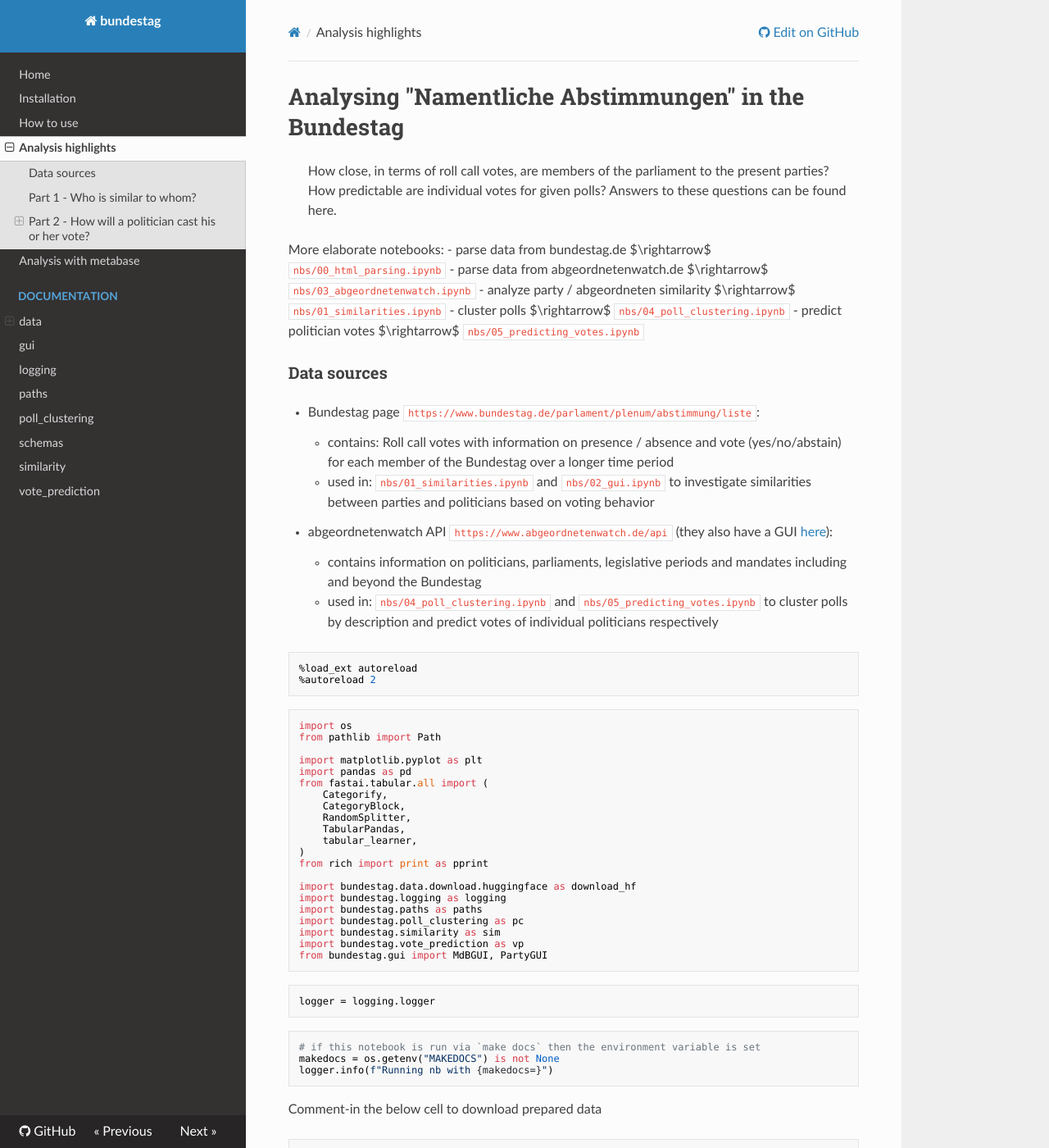
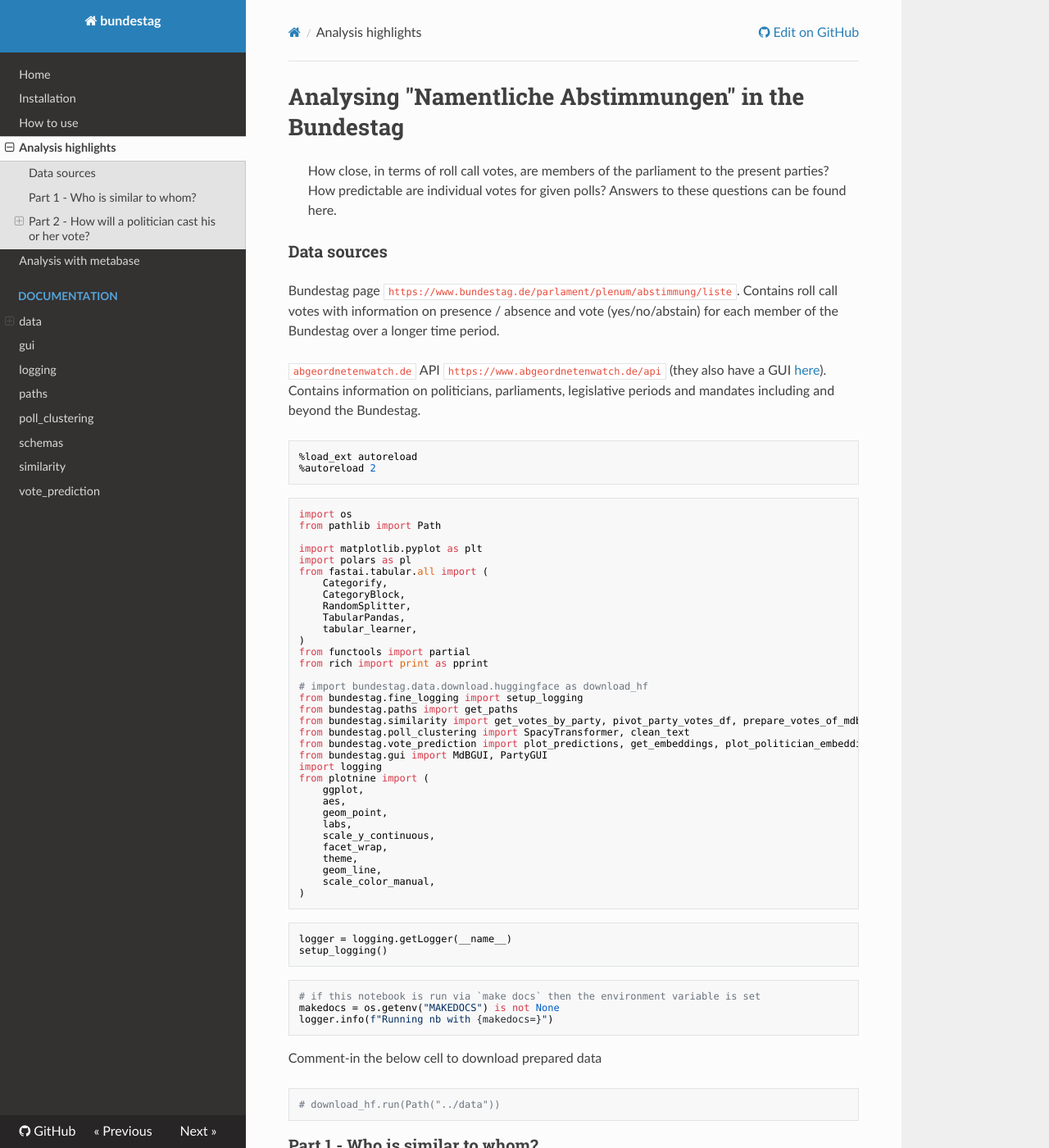
Before and after one commit to eschmidt42/bundestag, an MkDocs documentation site: the page built from docs/analysis-highlights.md, in a window 1280 px wide and 1400 px high. Shown: the whole window at 82% size. Built offline with MkDocs 1.6.1, drawn with Linux system fonts in a browser that asks for light colours; nearby versions of some CDN libraries; some of the changed text lies outside the part shown.

Commit message:
docs: updated analysis-highlights nb

````diff
--- a/docs/analysis-highlights.md
+++ b/docs/analysis-highlights.md
@@ -2,22 +2,11 @@
 
 > How close, in terms of roll call votes, are members of the parliament to the present parties? How predictable are individual votes for given polls? Answers to these questions can be found here.
 
-More elaborate notebooks:
-- parse data from bundestag.de $\rightarrow$ `nbs/00_html_parsing.ipynb`
-- parse data from abgeordnetenwatch.de $\rightarrow$ `nbs/03_abgeordnetenwatch.ipynb`
-- analyze party / abgeordneten similarity $\rightarrow$ `nbs/01_similarities.ipynb`
-- cluster polls $\rightarrow$ `nbs/04_poll_clustering.ipynb`
-- predict politician votes $\rightarrow$ `nbs/05_predicting_votes.ipynb`
-
-
 ### Data sources
 
-* Bundestag page `https://www.bundestag.de/parlament/plenum/abstimmung/liste`:
-    * contains: Roll call votes with information on presence / absence and vote (yes/no/abstain) for each member of the Bundestag over a longer time period
-    * used in: `nbs/01_similarities.ipynb` and `nbs/02_gui.ipynb` to investigate similarities between parties and politicians based on voting behavior
-* abgeordnetenwatch API `https://www.abgeordnetenwatch.de/api` (they also have a GUI [here](https://www.abgeordnetenwatch.de)):
-    * contains information on politicians, parliaments, legislative periods and mandates including and beyond the Bundestag
-    * used in: `nbs/04_poll_clustering.ipynb` and `nbs/05_predicting_votes.ipynb` to cluster polls by description and predict votes of individual politicians respectively
+Bundestag page `https://www.bundestag.de/parlament/plenum/abstimmung/liste`. Contains roll call votes with information on presence / absence and vote (yes/no/abstain) for each member of the Bundestag over a longer time period.
+
+`abgeordnetenwatch.de` API `https://www.abgeordnetenwatch.de/api` (they also have a GUI [here](https://www.abgeordnetenwatch.de)). Contains information on politicians, parliaments, legislative periods and mandates including and beyond the Bundestag.
 
 
 ```python
@@ -31,7 +20,7 @@
 from pathlib import Path
 
 import matplotlib.pyplot as plt
-import pandas as pd
+import polars as pl
 from fastai.tabular.all import (
     Categorify,
     CategoryBlock,
@@ -39,20 +28,34 @@
     TabularPandas,
     tabular_learner,
 )
+from functools import partial
 from rich import print as pprint
 
-import bundestag.data.download.huggingface as download_hf
-import bundestag.logging as logging
-import bundestag.paths as paths
-import bundestag.poll_clustering as pc
-import bundestag.similarity as sim
-import bundestag.vote_prediction as vp
+# import bundestag.data.download.huggingface as download_hf
+from bundestag.fine_logging import setup_logging
+from bundestag.paths import get_paths
+from bundestag.similarity import get_votes_by_party, pivot_party_votes_df, prepare_votes_of_mdb, align_mdb_with_parties,compute_similarity, plot, align_party_with_all_parties
+from bundestag.poll_clustering import SpacyTransformer, clean_text
+from bundestag.vote_prediction import plot_predictions, get_embeddings, plot_politician_embeddings, plot_poll_embeddings
 from bundestag.gui import MdBGUI, PartyGUI
+import logging
+from plotnine import (
+    ggplot,
+    aes,
+    geom_point,
+    labs,
+    scale_y_continuous,
+    facet_wrap,
+    theme,
+    geom_line,
+    scale_color_manual,
+)
 ```
 
 
 ```python
-logger = logging.logger
+logger = logging.getLogger(__name__)
+setup_logging()
 ```
 
 
@@ -66,7 +69,7 @@
 
 
 ```python
-# download_hf.run(Path("data"))
+# download_hf.run(Path("../data"))
 ```
 
 ### Part 1 - Who is similar to whom?
@@ -80,7 +83,7 @@
 
 
 ```python
-_paths = paths.get_paths("../data")
+_paths = get_paths(Path("../data"))
 _fig_path = Path("./images")
 ```
 
@@ -91,22 +94,27 @@
 
 
 ```python
-df = pd.read_parquet(path=file)
-df.head(3).T
+df = pl.read_parquet(file)
+df.head(3)
 ```
 
 Votes by party
 
 
 ```python
-party_votes = sim.get_votes_by_party(df)
+party_votes = get_votes_by_party(df)
+```
+
+
+```python
+party_votes.head()
 ```
 
 Re-arranging `party_votes`
 
 
 ```python
-party_votes_pivoted = sim.pivot_party_votes_df(party_votes)
+party_votes_pivoted = pivot_party_votes_df(party_votes)
 party_votes_pivoted.head()
 ```
 
@@ -117,7 +125,7 @@
 
 ```python
 mdb = "Peter Altmaier"
-mdb_votes = sim.prepare_votes_of_mdb(df, mdb)
+mdb_votes = prepare_votes_of_mdb(df, mdb)
 mdb_votes.head()
 ```
 
@@ -125,22 +133,26 @@
 
 
 ```python
-mdb_vs_parties = sim.align_mdb_with_parties(
-    mdb_votes, party_votes_pivoted
-).pipe(sim.compute_similarity, lsuffix="mdb", rsuffix="party")
-mdb_vs_parties.head(3).T
+mdb_and_parties = align_mdb_with_parties(mdb_votes, party_votes_pivoted)
+mdb_and_parties.head()
 ```
 
 
 ```python
-mdb_vs_parties["Fraktion/Gruppe"].value_counts()
+mdb_vs_parties = compute_similarity(mdb_and_parties, "_party")
+mdb_vs_parties.head(3)
+```
+
+
+```python
+mdb_vs_parties["Fraktion/Gruppe_party"].value_counts()
 ```
 
 Plotting
 
 
 ```python
-sim.plot(
+plot(
     mdb_vs_parties,
     title_overall=f"Overall similarity of {mdb} with all parties",
     title_over_time=f"{mdb} vs time",
@@ -159,19 +171,28 @@
 
 
 ```python
+party_votes_pivoted.head()
+```
+
+
+```python
 party = "SPD"
-partyA_vs_rest = sim.align_party_with_all_parties(
-    party_votes_pivoted, party
-).pipe(sim.compute_similarity, lsuffix="a", rsuffix="b")
+partyA_vs_rest = align_party_with_all_parties(party_votes_pivoted, party)
+partyA_vs_rest.head(3)
+```
 
-partyA_vs_rest.head(3).T
+
+```python
+partyA_vs_rest = compute_similarity(partyA_vs_rest, suffix="_b")
+
+partyA_vs_rest.head(3)
 ```
 
 Plotting
 
 
 ```python
-sim.plot(
+plot(
     partyA_vs_rest,
     title_overall=f"Overall similarity of {party} with all parties",
     title_over_time=f"{party} vs time",
@@ -219,12 +240,12 @@
 ```python
 path = _paths.preprocessed_abgeordnetenwatch
 legislature_id = 111
-file = path / f"df_polls_{legislature_id}.parquet"
+file = path / f"polls_{legislature_id}.parquet"
 ```
 
 
 ```python
-df_polls = pd.read_parquet(path=file)
+df_polls = pl.read_parquet(file)
 ```
 
 #### Clustering polls using Latent Dirichlet Allocation (LDA)
@@ -235,28 +256,49 @@
 nlp_col = f"{source_col}_nlp_processed"
 num_topics = 5  # number of topics / clusters to identify
 
-st = pc.SpacyTransformer()
-
-# load data and prepare text for modelling
-df_polls_lda = df_polls.copy().assign(
-    **{nlp_col: lambda x: pc.clean_text(x, col=source_col, nlp=st.nlp)}
-)
-
-# modelling clusters
-st.fit(df_polls_lda[nlp_col].values, mode="lda", num_topics=num_topics)
-
-# creating text features using fitted model
-df_polls_lda, nlp_feature_cols = df_polls_lda.pipe(
-    st.transform, col=nlp_col, return_new_cols=True
-)
-
-# inspecting clusters
-display(df_polls_lda.head(3).T)
+st = SpacyTransformer()
 ```
 
 
 ```python
-pc.pca_plot_lda_topics(df_polls_lda, st, source_col, nlp_feature_cols)
+df_polls.head()[source_col].map_elements(
+    partial(clean_text, nlp=st.nlp), return_dtype=pl.List(pl.String)
+)
+```
+
+
+```python
+# load data and prepare text for modelling
+df_polls_lda = df_polls.with_columns(
+    **{
+        nlp_col: pl.col(source_col).map_elements(
+            partial(clean_text, nlp=st.nlp), return_dtype=pl.List(pl.String)
+        )
+    }
+)
+df_polls_lda.head()
+```
+
+
+```python
+# modelling clusters
+st.fit_lda(df_polls_lda[nlp_col].to_list(), num_topics=num_topics)
+```
+
+
+```python
+# creating text features using fitted model
+df_polls_lda, nlp_feature_cols = st.transform(
+    df_polls_lda, col=nlp_col, return_new_cols=True
+)
+
+# inspecting clusters
+display(df_polls_lda.head(3))
+```
+
+
+```python
+st.lda_topics
 ```
 
 #### Predicting votes
@@ -265,16 +307,12 @@
 
 
 ```python
-df_all_votes = pd.read_parquet(
-    path=path / f"df_all_votes_{legislature_id}.parquet"
-)
+df_all_votes = pl.read_parquet(path / f"votes_{legislature_id}.parquet")
 ```
 
 
 ```python
-df_mandates = pd.read_parquet(
-    path=path / f"df_mandates_{legislature_id}.parquet"
-)
+df_mandates = pl.read_parquet(path / f"mandates_{legislature_id}.parquet")
 ```
 
 Splitting data set into training and validation set. Splitting randomly here because it leads to an interesting result, albeit not very realistic for production.
@@ -282,6 +320,11 @@
 
 ```python
 splits = RandomSplitter(valid_pct=0.2)(df_all_votes)
+splits
+```
+
+
+```python
 y_col = "vote"
 ```
 
@@ -307,9 +350,7 @@
 )  # how to split the data
 
 dls = to.dataloaders(bs=512)
-learn = tabular_learner(
-    dls
-)  # fastai function to set up a neural net for tabular data
+learn = tabular_learner(dls)  # fastai function to set up a neural net for tabular data
 ```
 
 
@@ -331,7 +372,17 @@
 
 
 ```python
-vp.plot_predictions(
+df_mandates.head()
+```
+
+
+```python
+df_all_votes.head()
+```
+
+
+```python
+plot_predictions(
     learn, df_all_votes, df_mandates, df_polls, splits, n_worst_politicians=5
 )
 ```
@@ -348,7 +399,8 @@
 
 
 ```python
-embeddings = vp.get_embeddings(learn)
+learn.model.cpu()
+embeddings = get_embeddings(learn)
 ```
 
 To make sense of the embeddings for `poll_id` as well as `politician name` we apply Principal Component Analysis (so one still kind of understands what distances mean) and project down to 2d.
@@ -357,12 +409,59 @@
 
 
 ```python
-fig = vp.plot_poll_embeddings(
-    df_all_votes, df_polls, embeddings, df_mandates=df_mandates
+embeddings_pl = {
+    "politician name": pl.DataFrame(
+        {
+            "politician name__emb_component_0": embeddings["politician name"][
+                "politician name__emb_component_0"
+            ],
+            "politician name__emb_component_1": embeddings["politician name"][
+                "politician name__emb_component_1"
+            ],
+            "politician name": embeddings["politician name"]["politician name"],
+        }
+    ),
+    "poll_id": pl.DataFrame(
+        {
+            "poll_id__emb_component_0": embeddings["poll_id"][
+                "poll_id__emb_component_0"
+            ].values[1:],
+            "poll_id__emb_component_1": embeddings["poll_id"][
+                "poll_id__emb_component_1"
+            ].values[1:],
+            "poll_id": [int(v) for v in embeddings["poll_id"]["poll_id"].values[1:]],
+        }
+    ),
+}
+```
+
+
+```python
+df_mandates["party"].value_counts()
+```
+
+
+```python
+party_colors = scale_color_manual(
+    breaks=[
+        "AfD",
+        "BSW",
+        "DIE GRÜNEN",
+        "CDU/CSU",
+        "DIE LINKE",
+        "FDP",
+        "fraktionslos",
+        "SPD",
+    ],
+    values=["blue", "purple", "green", "black", "red", "yellow", "grey", "salmon"],
+)
+
+fig = plot_poll_embeddings(
+    df_all_votes, df_polls, embeddings_pl, df_mandates=df_mandates, colors=party_colors
 )
 fig.show()
 if makedocs:
-    fig.write_image(_fig_path / "poll_embeddings.png")
+    fig.save(_fig_path / "poll_embeddings.png")
 ```
 
 ![](images/poll_embeddings.png)
@@ -371,10 +470,10 @@
 
 
 ```python
-fig = vp.plot_politician_embeddings(df_all_votes, df_mandates, embeddings)
+fig = plot_politician_embeddings(df_all_votes, df_mandates, embeddings_pl,party_colors)
 fig.show()
 if makedocs:
-    fig.write_image(_fig_path / "mandate_embeddings.png")
+    fig.save(_fig_path / "mandate_embeddings.png")
 ```
 
 ![](images/mandate_embeddings.png)
````
Also changed, not shown: other parts of docs/analysis-highlights.md (+1 -1 lines), docs/analysis-highlights.ipynb.
